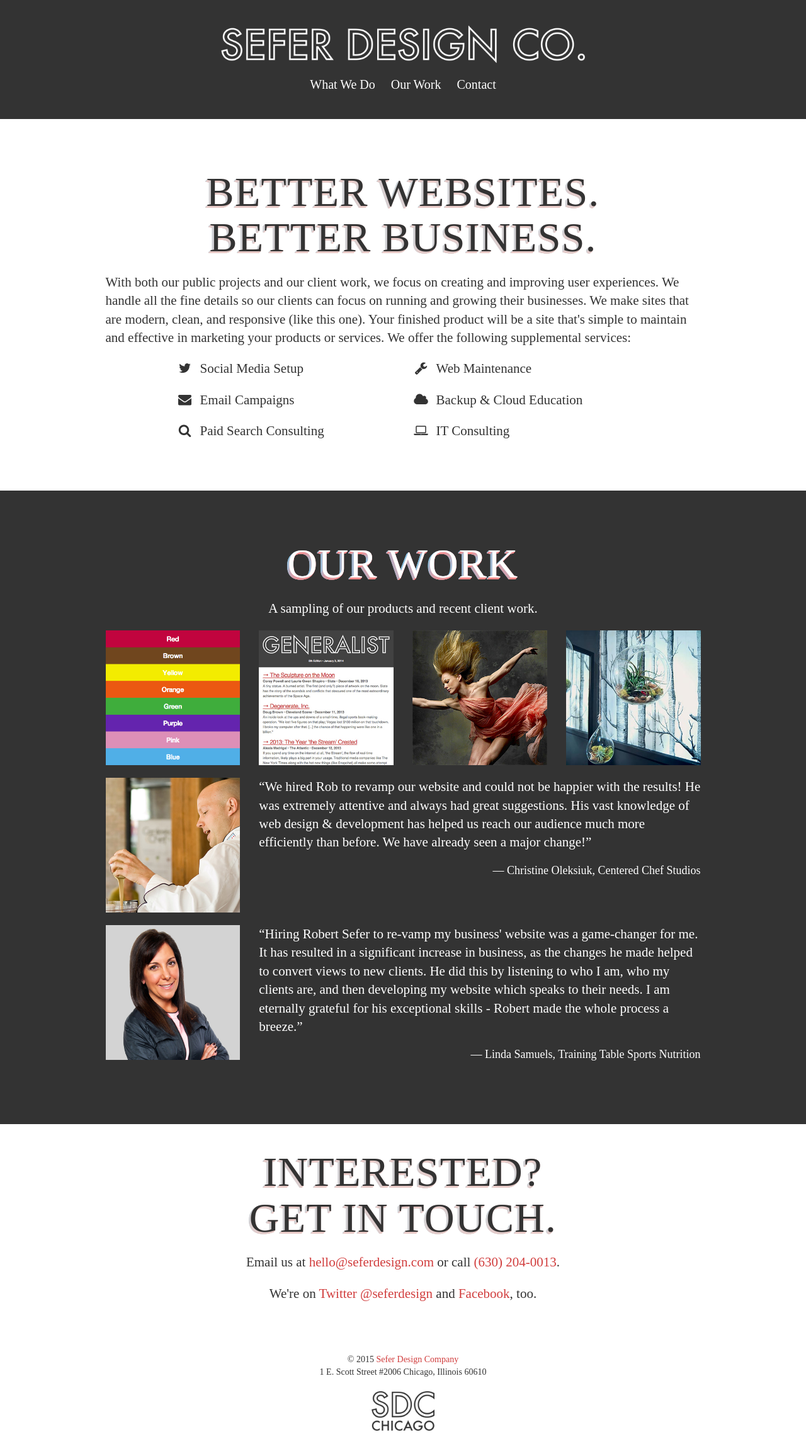
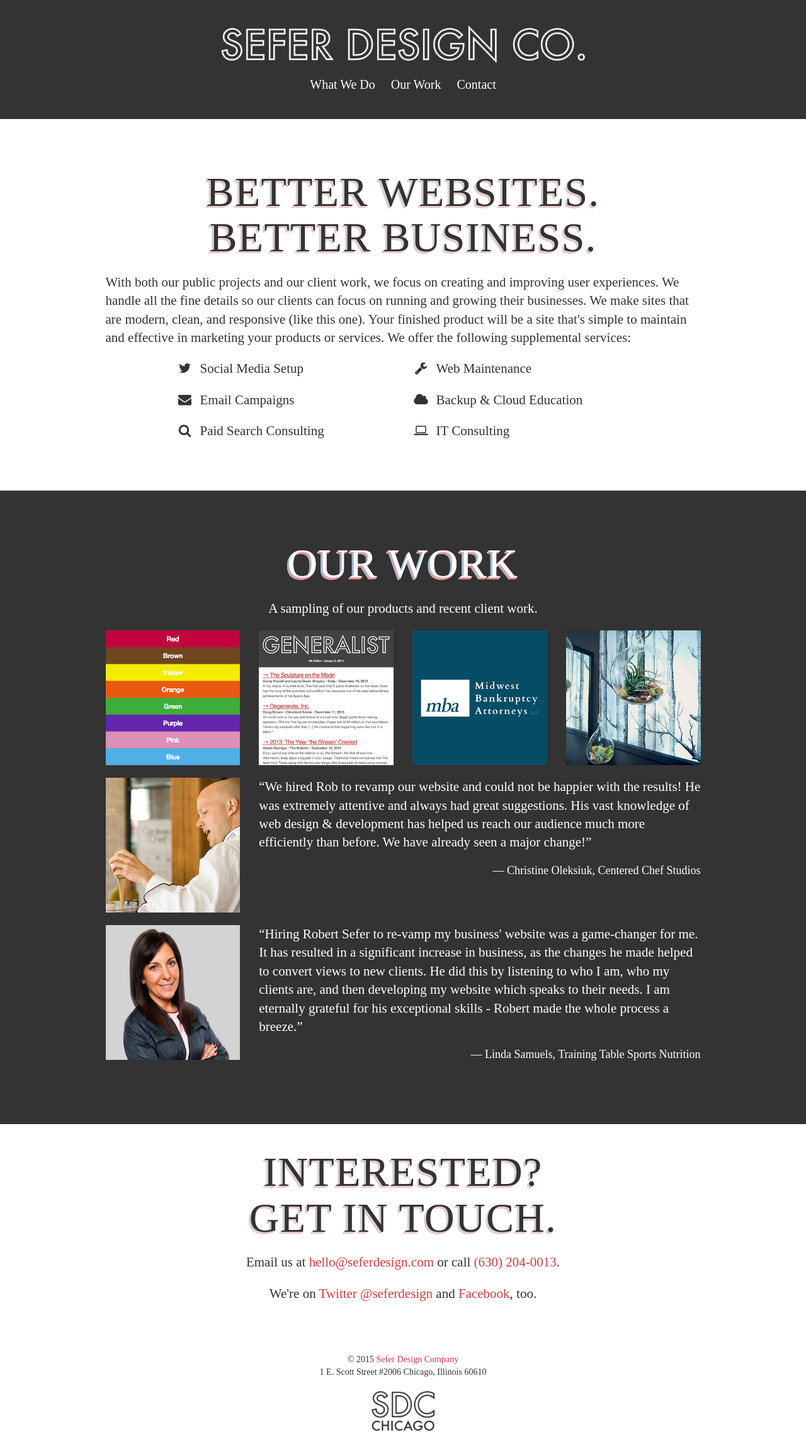
Before and after one commit to SeferDesign/seferdesign.com, a Jekyll site: the page built from index.html, in a window 1280 px wide. Shown: the whole page at 63% size. Built offline with Jekyll 4.4.1, drawn with Linux system fonts in a browser that asks for light colours.

Commit message:
Added MBA work

```diff
--- a/index.html
+++ b/index.html
@@ -49,7 +49,7 @@ layout: index
 					<div id="site-list-clients" class="col-md-6 col-sm-12">
 						<div  class="row">
 							<div class="col-xs-6">
-								<a class="square-site small" href="http://danceforlifechicago.org" title="Dance for Life Chicago"><img src="/images/sites/d4lc.jpg" alt="Dance for Life Chicago"></a>
+								<a class="square-site small" href="http://midwestbankruptcyattorneys.com" title="Midwest Bankruptcy Attorneys"><img src="/images/sites/mba.jpg" alt="Midwest Bankruptcy Attorneys"></a>
 							</div>
 							<div class="col-xs-6">
 								<a class="square-site small" href="http://eatdrink2020.com" title="2020 Food + Wine Bar"><img src="/images/sites/eatdrink2020.jpg" alt="2020 Food + Wine Bar"></a>
```
Also changed, not shown: images/sites/mba.jpg (added).
